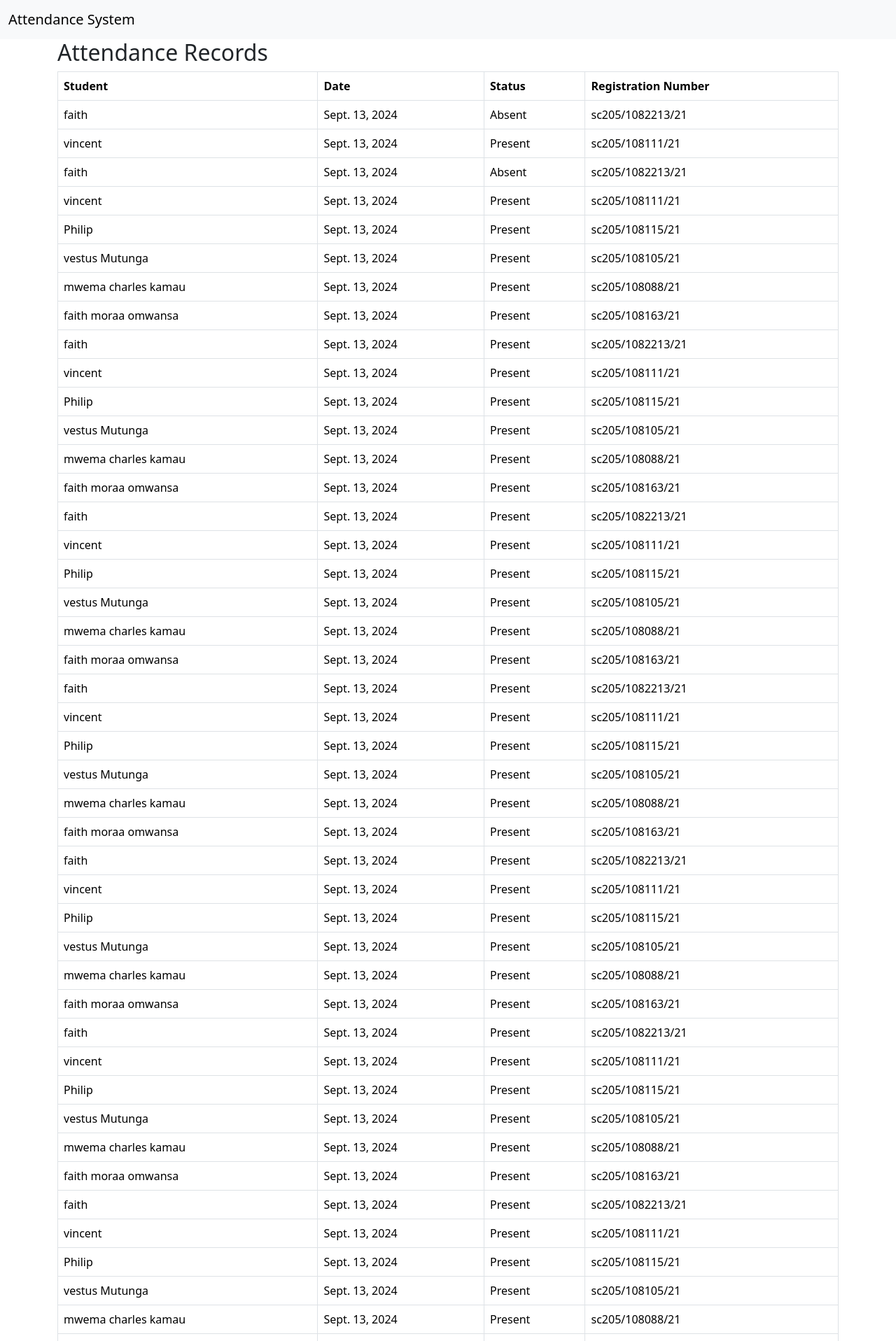
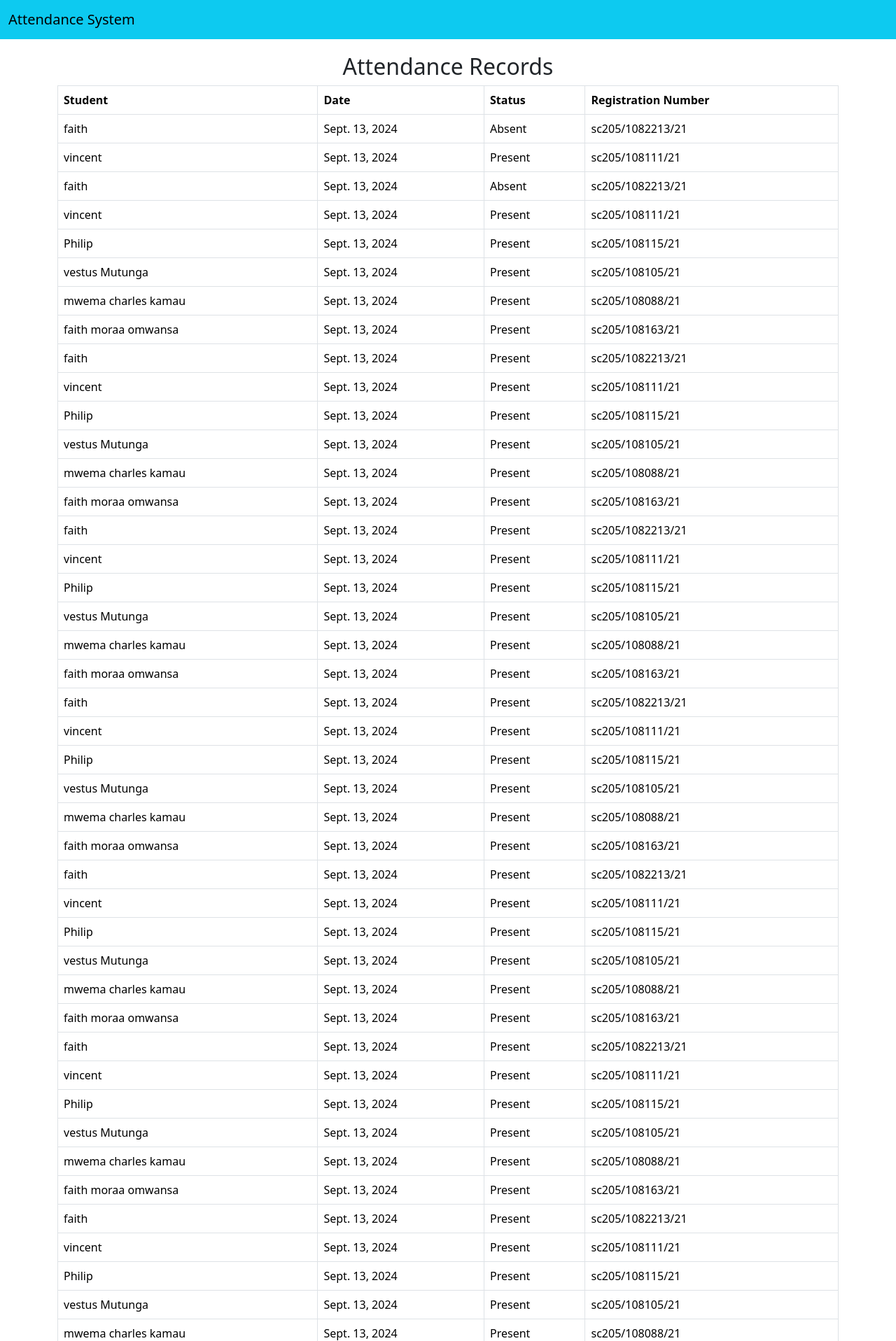
Before and after one commit to vincentiano23/attendanceSys, a Django app: page /view/ in a window 1280 px wide. Shown: the top 1917 px of the page at 70% size. Run offline with Django 5.2, Linux system fonts and the light colour scheme; data comes from the database, SQL or seed files in the repository; both versions use the stored data as it was after the commit.

Commit message:
Added custom CSS for enhanced styling and layout

```diff
--- a/attendance/templates/attendance/view_attendance.html
+++ b/attendance/templates/attendance/view_attendance.html
@@ -3,8 +3,8 @@
 {% block title %}View Attendance Records{% endblock %}
 
 {% block content %}
-<h2>Attendance Records</h2>
-<table class="table table-bordered">
+<h2 style="text-align: center; padding-top: 20px;">Attendance Records</h2>
+<table class="table table-bordered" style="background-color: lightGray;">
     <thead>
         <tr>
             <th>Student</th>
--- a/attendance/templates/base.html
+++ b/attendance/templates/base.html
@@ -9,7 +9,7 @@
 <body>
     <header>
 
-        <nav class="navbar navbar-expand-lg navbar-light bg-light">
+        <nav class="navbar navbar-expand-lg navbar-light bg-info">
             <div class="container-fluid">
                 <a class="navbar-brand" href="/">Attendance System</a>
             </div>
@@ -24,7 +24,7 @@
 
     <footer class="footer mt-auto py-3 bg-light">
         <div class="container">
-            <span class="text-muted">© 2024 University Attendance System</span>
+            <span class="text-muted">© 2024 Meru University Attendance System</span>
         </div>
     </footer>
 </body>
```
Also changed, not shown: db.sqlite3.
